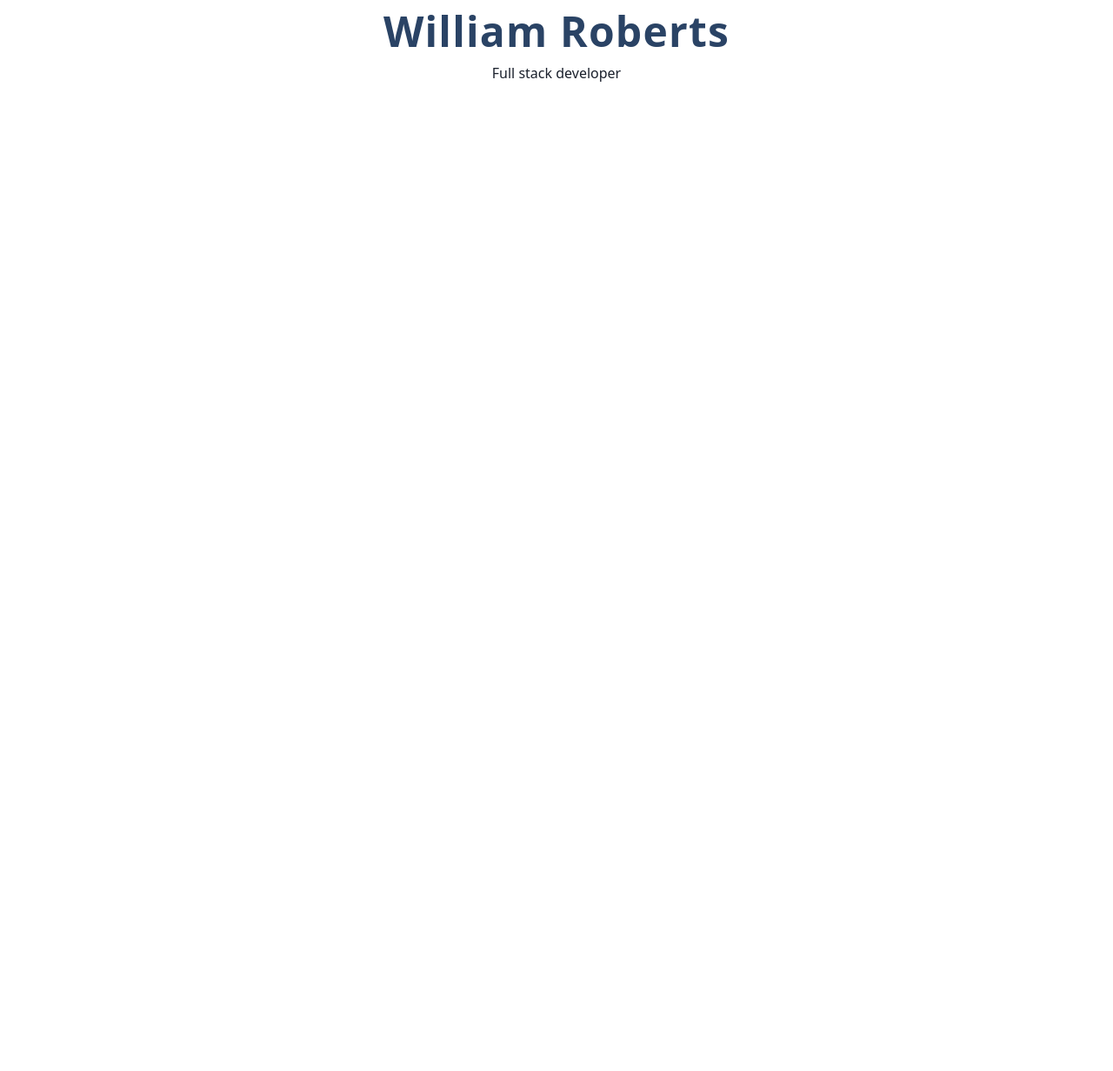
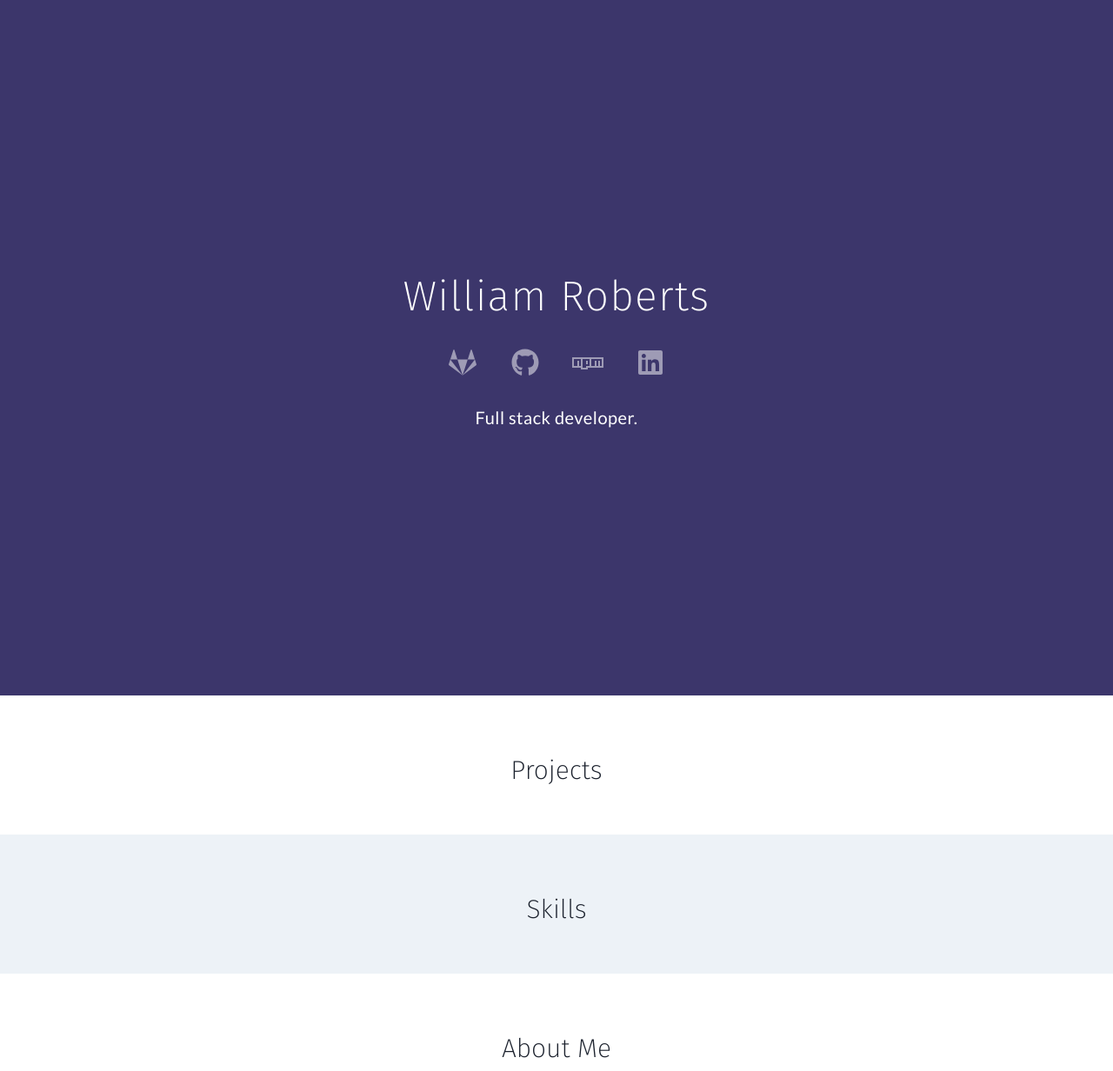
Before and after one commit to wbroberts/williambarronroberts, a Gatsby site: page / in a window 1280 px wide. Shown: the top 1232 px of the page at 87% size. Before the commit the page ends 800 px from the top, so only its background shows below. Built offline with nearby package versions, Linux system fonts and the light colour scheme; Gatsby itself is replaced by a stand-in of ours.

Commit message:
set up fonts and main structure of site

```diff
--- a/gatsby-config.js
+++ b/gatsby-config.js
@@ -6,7 +6,7 @@ module.exports = {
   },
   plugins: [
     `gatsby-plugin-react-helmet`,
-    "gatsby-plugin-postcss",
+    'gatsby-plugin-postcss',
     {
       resolve: `gatsby-source-filesystem`,
       options: {
@@ -15,9 +15,9 @@ module.exports = {
       },
     },
     {
-      resolve: "gatsby-source-filesystem",
+      resolve: 'gatsby-source-filesystem',
       options: {
-        name: "pages",
+        name: 'pages',
         path: `${__dirname}/src/pages`,
       },
     },
@@ -32,16 +32,23 @@ module.exports = {
         background_color: `#663399`,
         theme_color: `#663399`,
         display: `minimal-ui`,
-        icon: `src/images/gatsby-icon.png`,
+        icon: `src/images/flavicon.png`,
       },
     },
     {
-      resolve: "gatsby-plugin-purgecss",
+      resolve: `gatsby-plugin-google-fonts`,
+      options: {
+        fonts: [`Fira Sans:200,300,400,700`, `Lato:400,400i`],
+        display: 'swap',
+      },
+    },
+    {
+      resolve: 'gatsby-plugin-purgecss',
       options: {
         tailwind: true,
-        purgeOnly: ["/src/css/styles.css"],
+        purgeOnly: ['/src/css/styles.css'],
       },
     },
     `gatsby-plugin-offline`,
   ],
-}
+};
--- /dev/null
+++ b/src/components/About/about-section.js
@@ -0,0 +1,6 @@
+import React from 'react';
+import { SectionContainer } from '../section-container';
+
+export const AboutSection = () => {
+  return <SectionContainer title="About Me"></SectionContainer>;
+};
--- /dev/null
+++ b/src/components/Contact/contact-section.js
@@ -0,0 +1,11 @@
+import React from 'react';
+import { SectionContainer } from '../section-container';
+
+export const ContactSection = () => {
+  return (
+    <SectionContainer
+      title="Contact Me"
+      background="bg-indigo-700"
+    ></SectionContainer>
+  );
+};
--- /dev/null
+++ b/src/components/Hero/hero-section.js
@@ -0,0 +1,47 @@
+import React from 'react';
+import Fade from 'react-reveal/Fade';
+
+import { BrandIcon } from '../brand-icon';
+
+export const HeroSection = () => {
+  return (
+    <section className="bg-indigo-900 w-screen h-screen flex flex-col justify-center text-center">
+      <Fade top delay={250}>
+        <h1 className="font-display text-5xl tracking-wide font-thin text-white">
+          William Roberts
+        </h1>
+      </Fade>
+
+      <Fade delay={1250}>
+        <div className="flex justify-center mt-3">
+          <BrandIcon
+            color="#e65328"
+            icon="gitlab"
+            link="https://gitlab.com/wbroberts"
+          />
+          <BrandIcon
+            color="#24292e"
+            icon="github"
+            link="https://github.com/wbroberts"
+          />
+          <BrandIcon
+            color="#fb3e44"
+            icon="npm"
+            link="https://www.npmjs.com/~wbroberts"
+          />
+          <BrandIcon
+            color="#0077B5"
+            icon="linkedin"
+            link="https://www.linkedin.com/in/william-roberts-6b666259/"
+          />
+        </div>
+      </Fade>
+
+      <Fade bottom delay={750}>
+        <h2 className="font-body text-xl tracking-wide text-white mt-5">
+          Full stack developer.
+        </h2>
+      </Fade>
+    </section>
+  );
+};
--- /dev/null
+++ b/src/components/Projects/projects-section.js
@@ -0,0 +1,7 @@
+import React from 'react';
+
+import { SectionContainer } from '../section-container';
+
+export const ProjectsSection = () => {
+  return <SectionContainer title="Projects"></SectionContainer>;
+};
--- /dev/null
+++ b/src/components/Skills/skills-section.js
@@ -0,0 +1,11 @@
+import React from 'react';
+import { SectionContainer } from '../section-container';
+
+export const SkillsSection = () => {
+  return (
+    <SectionContainer
+      title="Skills"
+      background="bg-gray-200"
+    ></SectionContainer>
+  );
+};
--- /dev/null
+++ b/src/components/brand-icon.css
@@ -0,0 +1,28 @@
+.icon-bg {
+  opacity: 0;
+  transition-duration: 200ms;
+  transition-property: transform, opacity;
+}
+
+.animate {
+  transition-duration: 300ms;
+  transition-property: opacity;
+}
+
+.icon-bg,
+.animate {
+  transition-timing-function: ease-out;
+}
+
+.icon-container:hover > .icon-bg {
+  transform: scale(1.4) rotate(180deg);
+  opacity: 1;
+}
+
+.icon-container:active > .icon-bg {
+  transform: scale(1.5);
+}
+
+.icon-container:hover > .animate {
+  opacity: 1;
+}
--- /dev/null
+++ b/src/components/brand-icon.js
@@ -0,0 +1,25 @@
+import React from 'react';
+import { FontAwesomeIcon } from '@fortawesome/react-fontawesome';
+import './brand-icon.css';
+
+export const BrandIcon = ({ icon, link, size = '2x', color = 'gray-900' }) => {
+  return (
+    <a
+      href={link}
+      target="__blank"
+      className="icon-container relative flex justify-center items-center cursor-pointer w-10 h-10 m-2 mx-4 border-"
+    >
+      <div
+        className="icon-bg absolute border-dashed border-b-2 border-t-2 w-12 h-12 rounded-full"
+        style={{
+          borderColor: color,
+        }}
+      ></div>
+      <FontAwesomeIcon
+        className="animate z-10 text-white opacity-50"
+        icon={['fab', icon]}
+        size={size}
+      />
+    </a>
+  );
+};
--- a/src/components/layout.js
+++ b/src/components/layout.js
@@ -1,31 +1,21 @@
-/**
- * Layout component that queries for data
- * with Gatsby's useStaticQuery component
- *
- * See: https://www.gatsbyjs.org/docs/use-static-query/
- */
-
 import React from 'react';
 import PropTypes from 'prop-types';
-import { useStaticQuery, graphql } from 'gatsby';
+import { library } from '@fortawesome/fontawesome-svg-core';
+import {
+  faGitlab,
+  faGithub,
+  faNpm,
+  faLinkedin,
+} from '@fortawesome/free-brands-svg-icons';
 
-import Header from './header';
 import '../css/styles.css';
 
+library.add(faGithub, faGitlab, faNpm, faLinkedin);
+
 const Layout = ({ children }) => {
-  const data = useStaticQuery(graphql`
-    query SiteTitleQuery {
-      site {
-        siteMetadata {
-          title
-        }
-      }
-    }
-  `);
-
   return (
     <>
-      <div className="w-full flex flex-col text-gray-900 sm:max-w-4xl sm:m-auto">
+      <div className="w-full flex flex-col text-gray-900">
         <main>{children}</main>
       </div>
     </>
--- /dev/null
+++ b/src/components/section-container.js
@@ -0,0 +1,10 @@
+import React from 'react';
+
+export const SectionContainer = ({ background, title, children }) => (
+  <div className={'w-full ' + background}>
+    <article className="h-40 py-16 text-center">
+      <h2 className="font-display text-3xl font-thin">{title}</h2>
+      {children}
+    </article>
+  </div>
+);
--- a/src/pages/index.js
+++ b/src/pages/index.js
@@ -2,22 +2,21 @@ import React from 'react';
 
 import Layout from '../components/layout';
 import SEO from '../components/seo';
-import Fade from 'react-reveal/Fade';
+
+import { HeroSection } from '../components/Hero/hero-section';
+import { ProjectsSection } from '../components/Projects/projects-section';
+import { SkillsSection } from '../components/Skills/skills-section';
+import { AboutSection } from '../components/About/about-section';
+import { ContactSection } from '../components/Contact/contact-section';
 
 const IndexPage = () => (
   <Layout>
     <SEO title="Home" />
-    <div className="w-full flex flex-col justify-center text-center">
-      <Fade top>
-        <h1 className="text-5xl tracking-wide font-semibold text-blue-900">
-          William Roberts
-        </h1>
-      </Fade>
-
-      <Fade bottom delay={500}>
-        <h2>Full stack developer</h2>
-      </Fade>
-    </div>
+    <HeroSection />
+    <ProjectsSection />
+    <SkillsSection />
+    <AboutSection />
+    <ContactSection />
   </Layout>
 );
 
--- a/tailwind.config.js
+++ b/tailwind.config.js
@@ -1,7 +1,26 @@
 module.exports = {
   theme: {
-    extend: {}
+    extend: {
+      fontFamily: {
+        display: [
+          '"Fira Sans"',
+          '"-apple-system"',
+          'BlinkMacSystemFont',
+          'Segoe UI',
+          'Roboto',
+          '"Helvetica Neue"',
+          'Arial',
+          '"Noto Sans"',
+          '"sans-serif"',
+          '"Apple Color Emoji"',
+          '"Segoe UI Emoji"',
+          '"Segoe UI Symbol"',
+          '"Noto Color Emoji"',
+        ],
+        body: ['Lato'],
+      },
+    },
   },
   variants: {},
-  plugins: []
-}
+  plugins: [],
+};
```
Also changed, not shown: package.json (+5 -5 lines), src/pages/404.js (+5 -5 lines), README.md, src/images/flavicon.png (added), src/images/gatsby-astronaut.png (deleted), src/images/gatsby-icon.png (deleted).
